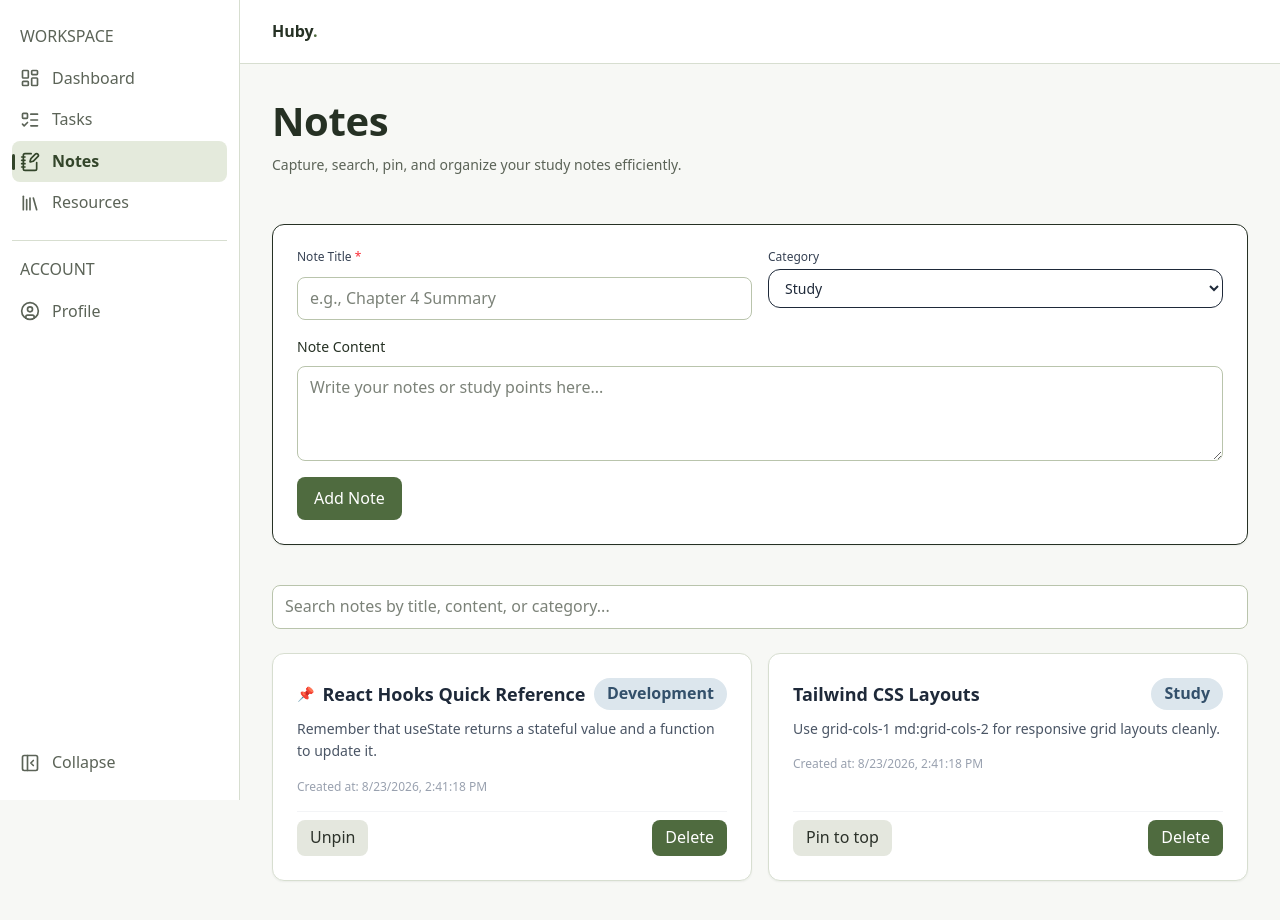
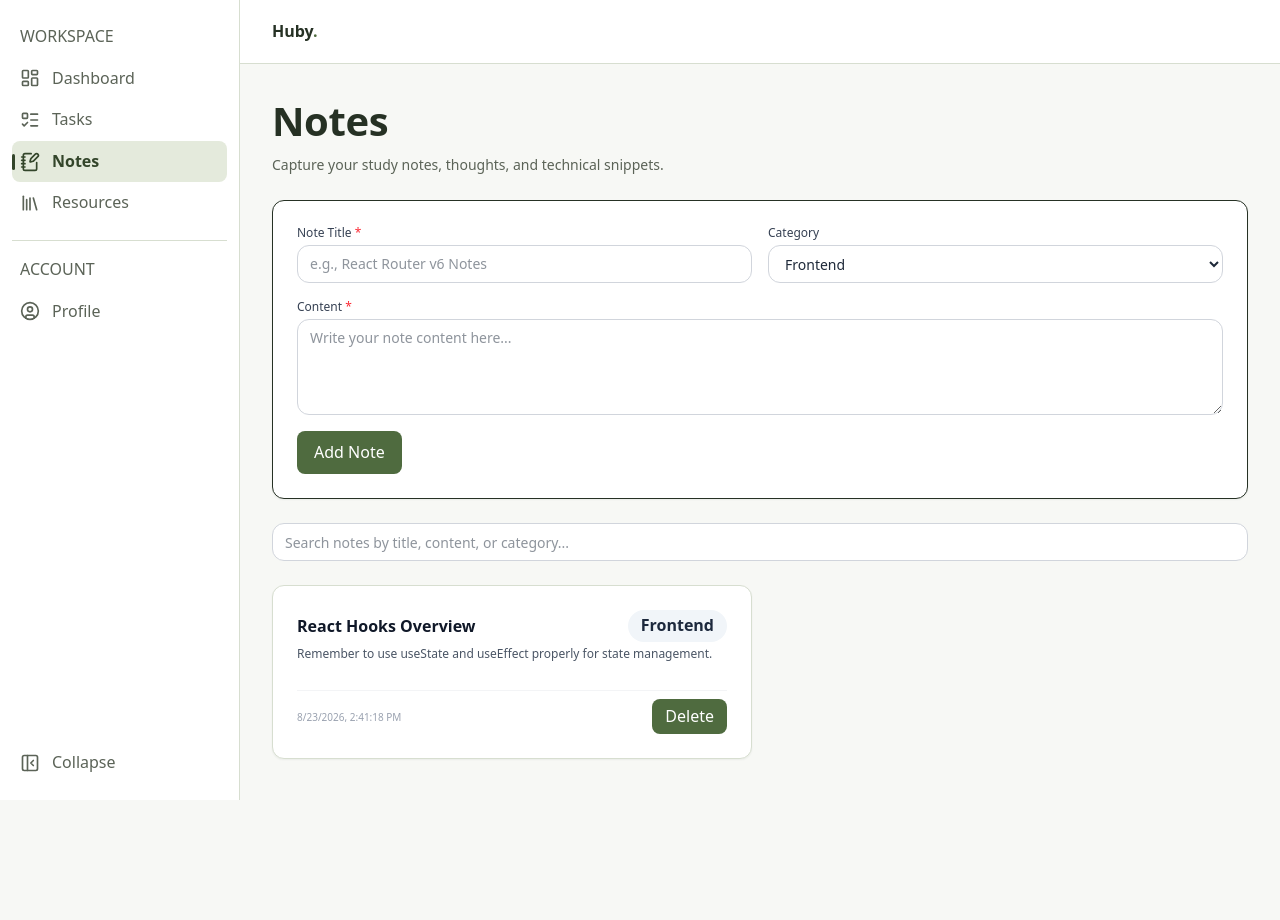
Before and after one commit to Ziad-Amr1/student-learning-hub, a React (Vite) app: page /notes in a window 1280 px wide. Shown: the top 920 px of the page. After the commit the page ends 807 px from the top, so only its background shows below. Built offline with nearby package versions, Linux system fonts and the light colour scheme.

Commit message:
feat: complete huby modules updates

```diff
--- a/src/components/ui/Textarea.jsx
+++ b/src/components/ui/Textarea.jsx
@@ -1,35 +1,240 @@
-import { useId } from 'react'
-import { cx } from '../../utils/cx'
-import {
-  FIELD_CLASSES,
-  FIELD_CONTROL_CLASSES,
-  FIELD_CONTROL_ERROR_CLASSES,
-  FIELD_ERROR_CLASSES,
-} from './formStyles'
+import React, { useState, useEffect } from 'react';
+import PageHeader from '../components/layout/PageHeader';
+import Button from '../components/ui/Button';
+import Input from '../components/ui/Input';
+import Card from '../components/ui/Card';
+import Badge from '../components/ui/Badge';
 
-export default function Textarea({ label, error, className, id, rows = 4, ...rest }) {
-  const generatedId = useId()
-  const textareaId = id ?? generatedId
-  const errorId = `${textareaId}-error`
+export default function Tasks() {
+  const [tasks, setTasks] = useState(() => {
+    const savedTasks = localStorage.getItem('huby_tasks');
+    return savedTasks ? JSON.parse(savedTasks) : [
+      {
+        id: 'task-1',
+        title: 'Read one article about accessibility',
+        description: 'Understand basic WCAG guidelines for web development.',
+        priority: 'low',
+        status: 'todo',
+        createdAt: new Date().toISOString()
+      },
+      {
+        id: 'task-2',
+        title: 'Prepare questions for mentor session',
+        description: 'Write down technical blockers regarding Spring Boot and React.',
+        priority: 'high',
+        status: 'in-progress',
+        createdAt: new Date().toISOString()
+      }
+    ];
+  });
+
+  const [title, setTitle] = useState('');
+  const [description, setDescription] = useState('');
+  const [priority, setPriority] = useState('low');
+  const [status, setStatus] = useState('todo');
+  const [searchQuery, setSearchQuery] = useState('');
+  const [taskToDelete, setTaskToDelete] = useState(null);
+
+  useEffect(() => {
+    localStorage.setItem('huby_tasks', JSON.stringify(tasks));
+  }, [tasks]);
+
+  const handleAddTask = (e) => {
+    e.preventDefault();
+    if (!title.trim()) return;
+
+    const newTask = {
+      id: Date.now().toString() + Math.random().toString(36).substring(2, 7),
+      title,
+      description,
+      priority,
+      status,
+      createdAt: new Date().toISOString()
+    };
+
+    setTasks([newTask, ...tasks]);
+    setTitle('');
+    setDescription('');
+    setPriority('low');
+    setStatus('todo');
+  };
+
+  const toggleTaskStatus = (id) => {
+    setTasks(tasks.map(task => {
+      if (task.id === id) {
+        const nextStatus = task.status === 'todo' ? 'in-progress' : task.status === 'in-progress' ? 'done' : 'todo';
+        return { ...task, status: nextStatus };
+      }
+      return task;
+    }));
+  };
+
+  const confirmDelete = () => {
+    if (taskToDelete) {
+      setTasks(tasks.filter(t => t.id !== taskToDelete));
+      setTaskToDelete(null);
+    }
+  };
+
+  const filteredTasks = tasks.filter(t =>
+    t.title.toLowerCase().includes(searchQuery.toLowerCase()) ||
+    t.priority.toLowerCase().includes(searchQuery.toLowerCase()) ||
+    t.status.toLowerCase().includes(searchQuery.toLowerCase())
+  );
 
   return (
-    <div className={cx(FIELD_CLASSES, className)}>
-      <label className="text-label" htmlFor={textareaId}>
-        {label}
-      </label>
-      <textarea
-        id={textareaId}
-        rows={rows}
-        className={cx(FIELD_CONTROL_CLASSES, error && FIELD_CONTROL_ERROR_CLASSES)}
-        aria-invalid={error ? true : undefined}
-        aria-describedby={error ? errorId : undefined}
-        {...rest}
+    <article className="relative space-y-6">
+      <PageHeader
+        title="Tasks"
+        description="Manage, organize, and track your daily engineering tasks."
       />
-      {error && (
-        <p className={FIELD_ERROR_CLASSES} id={errorId}>
-          {error}
-        </p>
+
+      {/* Add Task Form */}
+      <form onSubmit={handleAddTask} className="bg-white p-6 rounded-lg shadow-sm border space-y-4">
+        <div className="grid grid-cols-1 md:grid-cols-2 gap-4">
+          <div className="flex flex-col gap-1">
+            <label className="text-xs text-gray-700 font-medium" htmlFor="task-title">
+              Task Title <span className="text-red-500">*</span>
+            </label>
+            <Input
+              id="task-title"
+              type="text"
+              value={title}
+              onChange={(e) => setTitle(e.target.value)}
+              placeholder="e.g., Fix navbar component bug"
+              required
+            />
+          </div>
+
+          <div className="flex flex-col gap-1">
+            <label className="text-xs text-gray-700 font-medium" htmlFor="task-desc">
+              Description
+            </label>
+            <Input
+              id="task-desc"
+              type="text"
+              value={description}
+              onChange={(e) => setDescription(e.target.value)}
+              placeholder="Brief details about the task..."
+            />
+          </div>
+        </div>
+
+        <div className="grid grid-cols-1 md:grid-cols-2 gap-4">
+          <div className="flex flex-col gap-1">
+            <label className="text-xs text-gray-700 font-medium" htmlFor="task-priority">
+              Priority
+            </label>
+            <select
+              id="task-priority"
+              value={priority}
+              onChange={(e) => setPriority(e.target.value)}
+              className="px-3 py-2 border rounded-lg focus:outline-none bg-white text-gray-800 text-sm"
+            >
+              <option value="low">Low</option>
+              <option value="medium">Medium</option>
+              <option value="high">High</option>
+            </select>
+          </div>
+
+          <div className="flex flex-col gap-1">
+            <label className="text-xs text-gray-700 font-medium" htmlFor="task-status">
+              Status
+            </label>
+            <select
+              id="task-status"
+              value={status}
+              onChange={(e) => setStatus(e.target.value)}
+              className="px-3 py-2 border rounded-lg focus:outline-none bg-white text-gray-800 text-sm"
+            >
+              <option value="todo">To do</option>
+              <option value="in-progress">In progress</option>
+              <option value="done">Done</option>
+            </select>
+          </div>
+        </div>
+
+        <Button type="submit" variant="primary">
+          Add Task
+        </Button>
+      </form>
+
+      {/* Search Bar */}
+      <div>
+        <Input
+          type="text"
+          value={searchQuery}
+          onChange={(e) => setSearchQuery(e.target.value)}
+          placeholder="Search tasks by title, priority, or status..."
+        />
+      </div>
+
+      {/* Tasks List */}
+      <div className="space-y-3">
+        {filteredTasks.length === 0 ? (
+          <p className="text-gray-500 text-center py-4 bg-white rounded-lg border">No tasks found matching your search.</p>
+        ) : (
+          filteredTasks.map(task => (
+            <Card key={task.id} className="p-4 flex flex-col sm:flex-row items-start sm:items-center justify-between gap-4">
+              <div className="space-y-1">
+                <h3 className="text-base font-bold text-gray-800">{task.title}</h3>
+                {task.description && (
+                  <p className="text-xs text-gray-600">{task.description}</p>
+                )}
+                <span className="text-xs text-gray-400 block pt-1">
+                  Created at: {new Date(task.createdAt).toLocaleString()}
+                </span>
+              </div>
+
+              <div className="flex items-center gap-3 w-full sm:w-auto justify-between sm:justify-end pt-2 sm:pt-0 border-t sm:border-0 border-gray-100">
+                {/* Status Badge */}
+                <button onClick={() => toggleTaskStatus(task.id)} title="Click to change status" className="cursor-pointer">
+                  <Badge className={task.status === 'in-progress' ? 'bg-emerald-50 text-emerald-900 border border-emerald-100' : 'bg-white text-gray-700 border border-gray-300'}>
+                    {task.status}
+                  </Badge>
+                </button>
+
+                {/* Priority Badge (Low بخلفية بيضاء ونظيفة) */}
+                <Badge className={
+                  task.priority === 'high'
+                    ? 'bg-rose-50 text-rose-900 border border-rose-100'
+                    : task.priority === 'medium'
+                    ? 'bg-slate-100 text-slate-800'
+                    : 'bg-white text-gray-700 border border-gray-300'
+                }>
+                  {task.priority}
+                </Badge>
+
+                <Button variant="danger" size="sm" onClick={() => setTaskToDelete(task.id)}>
+                  Delete
+                </Button>
+              </div>
+            </Card>
+          ))
+        )}
+      </div>
+
+      {/* Delete Confirmation Modal */}
+      {taskToDelete && (
+        <div className="fixed inset-0 z-50 flex items-center justify-center bg-black/50 backdrop-blur-xs p-4">
+          <div className="bg-white rounded-2xl shadow-2xl max-w-sm w-full p-6 space-y-5 border border-gray-100">
+            <div className="space-y-2">
+              <h3 className="text-xl font-bold text-gray-900">Delete Confirmation</h3>
+              <p className="text-sm text-gray-600 leading-relaxed">
+                Are you sure you want to delete this task? This action cannot be undone.
+              </p>
+            </div>
+            <div className="flex justify-end items-center gap-3 pt-2">
+              <Button variant="secondary" size="sm" onClick={() => setTaskToDelete(null)}>
+                No
+              </Button>
+              <Button variant="danger" size="sm" onClick={confirmDelete}>
+                Yes
+              </Button>
+            </div>
+          </div>
+        </div>
       )}
-    </div>
-  )
+    </article>
+  );
 }
--- a/src/pages/Notes.jsx
+++ b/src/pages/Notes.jsx
@@ -2,7 +2,6 @@ import React, { useState, useEffect } from 'react';
 import PageHeader from '../components/layout/PageHeader';
 import Button from '../components/ui/Button';
 import Input from '../components/ui/Input';
-import Textarea from '../components/ui/Textarea';
 import Card from '../components/ui/Card';
 import Badge from '../components/ui/Badge';
 
@@ -11,19 +10,10 @@ export default function Notes() {
     const savedNotes = localStorage.getItem('huby_notes');
     return savedNotes ? JSON.parse(savedNotes) : [
       {
-        id: '1',
-        title: 'React Hooks Quick Reference',
-        content: 'Remember that useState returns a stateful value and a function to update it.',
-        category: 'Development',
-        isPinned: true,
-        createdAt: new Date().toISOString()
-      },
-      {
-        id: '2',
-        title: 'Tailwind CSS Layouts',
-        content: 'Use grid-cols-1 md:grid-cols-2 for responsive grid layouts cleanly.',
-        category: 'Study',
-        isPinned: false,
+        id: 'note-1',
+        title: 'React Hooks Overview',
+        content: 'Remember to use useState and useEffect properly for state management.',
+        category: 'Frontend',
         createdAt: new Date().toISOString()
       }
     ];
@@ -31,7 +21,7 @@ export default function Notes() {
 
   const [title, setTitle] = useState('');
   const [content, setContent] = useState('');
-  const [category, setCategory] = useState('Study');
+  const [category, setCategory] = useState('Frontend');
   const [searchQuery, setSearchQuery] = useState('');
   const [noteToDelete, setNoteToDelete] = useState(null);
 
@@ -44,96 +34,89 @@ export default function Notes() {
     if (!title.trim() || !content.trim()) return;
 
     const newNote = {
-      id: Date.now().toString(),
+      id: Date.now().toString() + Math.random().toString(36).substring(2, 7),
       title,
       content,
       category,
-      isPinned: false,
       createdAt: new Date().toISOString()
     };
 
     setNotes([newNote, ...notes]);
     setTitle('');
     setContent('');
-    setCategory('Study');
-  };
-
-  const togglePinNote = (id) => {
-    setNotes(notes.map(note =>
-      note.id === id ? { ...note, isPinned: !note.isPinned } : note
-    ));
+    setCategory('Frontend');
   };
 
   const confirmDelete = () => {
     if (noteToDelete) {
-      setNotes(notes.filter(note => note.id !== noteToDelete));
+      setNotes(notes.filter(n => n.id !== noteToDelete));
       setNoteToDelete(null);
     }
   };
 
-  // Filter notes based on search query, then sort pinned ones first
-  const filteredNotes = notes.filter(note =>
-    note.title.toLowerCase().includes(searchQuery.toLowerCase()) ||
-    note.content.toLowerCase().includes(searchQuery.toLowerCase()) ||
-    note.category.toLowerCase().includes(searchQuery.toLowerCase())
+  const filteredNotes = notes.filter(n =>
+    n.title.toLowerCase().includes(searchQuery.toLowerCase()) ||
+    n.content.toLowerCase().includes(searchQuery.toLowerCase()) ||
+    n.category.toLowerCase().includes(searchQuery.toLowerCase())
   );
 
-  const sortedNotes = [...filteredNotes].sort((a, b) => {
-    if (a.isPinned === b.isPinned) return 0;
-    return a.isPinned ? -1 : 1;
-  });
-
   return (
-    <article className="relative">
+    <article className="space-y-6">
       <PageHeader
-        className="mb-(--layout-section-gap)"
         title="Notes"
-        description="Capture, search, pin, and organize your study notes efficiently."
+        description="Capture your study notes, thoughts, and technical snippets."
       />
 
       {/* Add Note Form */}
-      <form onSubmit={handleAddNote} className="bg-white p-6 rounded-lg shadow-sm border mb-8 space-y-4">
-        <div className="grid grid-cols-1 md:grid-cols-2 gap-4">
-          <div className="flex flex-col gap-1">
-            <label className="text-xs text-gray-700 font-medium" htmlFor="note-title-input">
+      <form onSubmit={handleAddNote} className="bg-white p-6 rounded-lg shadow-sm border space-y-4">
+        <div className="grid grid-cols-1 md:grid-cols-2 gap-4 items-start">
+          <div className="flex flex-col gap-1 w-full">
+            <label className="text-xs text-gray-700 font-medium" htmlFor="note-title">
               Note Title <span className="text-red-500">*</span>
             </label>
-            <Input
-              id="note-title-input"
+            <input
+              id="note-title"
               type="text"
               value={title}
               onChange={(e) => setTitle(e.target.value)}
-              placeholder="e.g., Chapter 4 Summary"
+              placeholder="e.g., React Router v6 Notes"
+              className="w-full px-3 py-2 border rounded-lg focus:outline-none bg-white text-gray-800 text-sm h-[38px] border-gray-300"
               required
             />
           </div>
 
-          <div className="flex flex-col gap-1">
-            <label className="text-xs text-gray-700 font-medium" htmlFor="note-category-select">
+          <div className="flex flex-col gap-1 w-full">
+            <label className="text-xs text-gray-700 font-medium" htmlFor="note-category">
               Category
             </label>
             <select
-              id="note-category-select"
+              id="note-category"
               value={category}
               onChange={(e) => setCategory(e.target.value)}
-              className="px-3 py-2 border rounded-lg focus:outline-none bg-white text-gray-800 text-sm"
+              className="w-full px-3 py-2 border rounded-lg focus:outline-none bg-white text-gray-800 text-sm h-[38px] border-gray-300"
             >
-              <option value="Study">Study</option>
-              <option value="Development">Development</option>
+              <option value="Frontend">Frontend</option>
+              <option value="Backend">Backend</option>
+              <option value="Database">Database</option>
+              <option value="DevOps">DevOps</option>
               <option value="General">General</option>
-              <option value="Ideas">Ideas</option>
             </select>
           </div>
         </div>
 
-        <Textarea
-          label="Note Content"
-          value={content}
-          onChange={(e) => setContent(e.target.value)}
-          placeholder="Write your notes or study points here..."
-          rows={3}
-          required
-        />
+        <div className="flex flex-col gap-1">
+          <label className="text-xs text-gray-700 font-medium" htmlFor="note-content">
+            Content <span className="text-red-500">*</span>
+          </label>
+          <textarea
+            id="note-content"
+            value={content}
+            onChange={(e) => setContent(e.target.value)}
+            placeholder="Write your note content here..."
+            className="w-full px-3 py-2 border rounded-lg focus:outline-none bg-white text-gray-800 text-sm h-24 border-gray-300"
+            required
+          />
+        </div>
 
         <Button type="submit" variant="primary">
           Add Note
@@ -141,50 +124,36 @@ export default function Notes() {
       </form>
 
       {/* Search Bar */}
-      <div className="mb-6">
-        <Input
+      <div>
+        <input
           type="text"
           value={searchQuery}
           onChange={(e) => setSearchQuery(e.target.value)}
           placeholder="Search notes by title, content, or category..."
+          className="w-full px-3 py-2 border rounded-lg focus:outline-none bg-white text-gray-800 text-sm h-[38px] border-gray-300"
         />
       </div>
 
-      {/* Notes Grid List */}
+      {/* Notes List */}
       <div className="grid grid-cols-1 md:grid-cols-2 gap-4">
-        {sortedNotes.length === 0 ? (
-          <p className="text-muted-foreground col-span-full text-center py-4">No notes found matching your search.</p>
+        {filteredNotes.length === 0 ? (
+          <p className="text-gray-500 col-span-2 text-center py-4 bg-white rounded-lg border">No notes found matching your search.</p>
         ) : (
-          sortedNotes.map(note => (
-            <Card
-              key={note.id}
-              className={`p-5 flex flex-col justify-between gap-4 transition-all ${
-                note.isPinned ? 'border-amber-400 bg-amber-50/25 shadow-sm' : ''
-              }`}
-            >
-              <div className="space-y-2">
-                <div className="flex items-center justify-between gap-2">
-                  <h3 className="text-lg font-bold text-gray-800 flex items-center gap-2">
-                    {note.isPinned && <span className="text-amber-500 text-sm">📌</span>}
-                    {note.title}
-                  </h3>
-                  <Badge variant="info">{note.category}</Badge>
+          filteredNotes.map(note => (
+            <Card key={note.id} className="p-5 flex flex-col justify-between space-y-3">
+              <div className="space-y-1">
+                <div className="flex items-center justify-between">
+                  <h3 className="text-base font-bold text-gray-900">{note.title}</h3>
+                  <Badge className="bg-slate-100 text-slate-800 border border-slate-200">
+                    {note.category}
+                  </Badge>
                 </div>
-                <p className="text-sm text-gray-600 whitespace-pre-wrap leading-relaxed">{note.content}</p>
-                <span className="text-xs text-gray-400 block pt-2">
-                  Created at: {new Date(note.createdAt).toLocaleString()}
+                <p className="text-xs text-gray-600 whitespace-pre-wrap">{note.content}</p>
+              </div>
+              <div className="flex items-center justify-between pt-2 border-t border-gray-100">
+                <span className="text-[10px] text-gray-400">
+                  {note.createdAt ? new Date(note.createdAt).toLocaleString() : ''}
                 </span>
-              </div>
-
-              <div className="flex justify-between items-center pt-2 border-t border-gray-100">
-                <Button
-                  variant="secondary"
-                  size="sm"
-                  onClick={() => togglePinNote(note.id)}
-                >
-                  {note.isPinned ? 'Unpin' : 'Pin to top'}
-                </Button>
-
                 <Button variant="danger" size="sm" onClick={() => setNoteToDelete(note.id)}>
                   Delete
                 </Button>
@@ -205,18 +174,10 @@ export default function Notes() {
               </p>
             </div>
             <div className="flex justify-end items-center gap-3 pt-2">
-              <Button
-                variant="secondary"
-                size="sm"
-                onClick={() => setNoteToDelete(null)}
-              >
+              <Button variant="secondary" size="sm" onClick={() => setNoteToDelete(null)}>
                 No
               </Button>
-              <Button
-                variant="danger"
-                size="sm"
-                onClick={confirmDelete}
-              >
+              <Button variant="danger" size="sm" onClick={confirmDelete}>
                 Yes
               </Button>
             </div>
```
